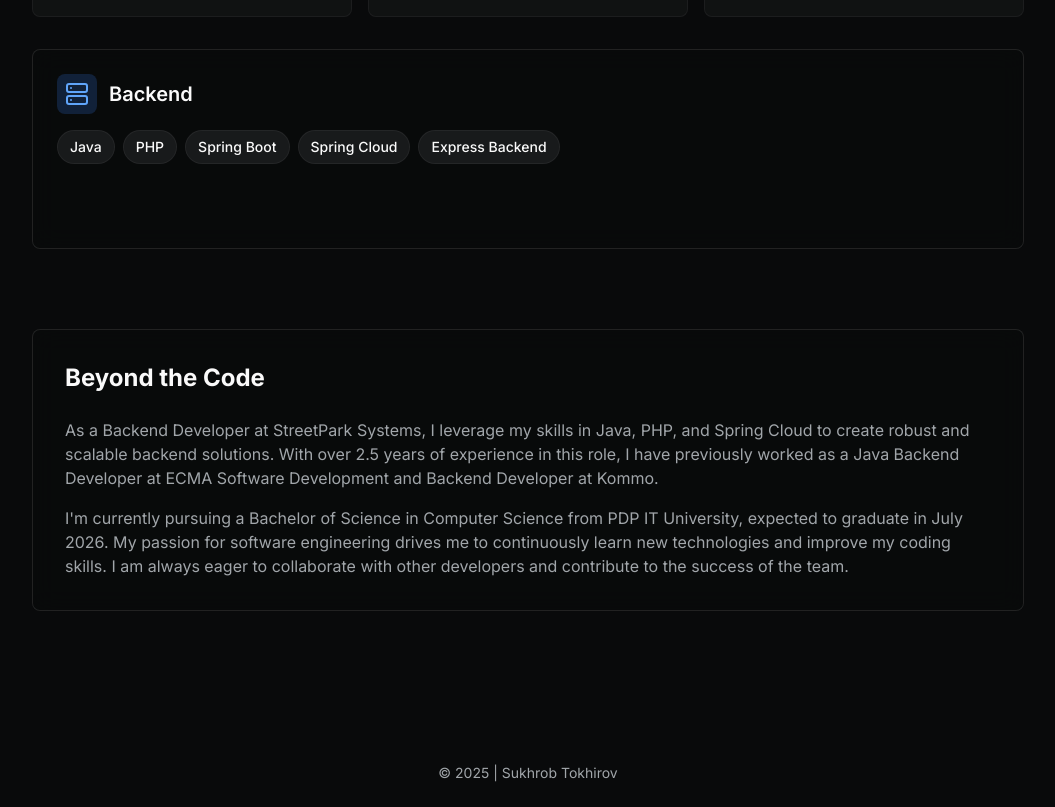
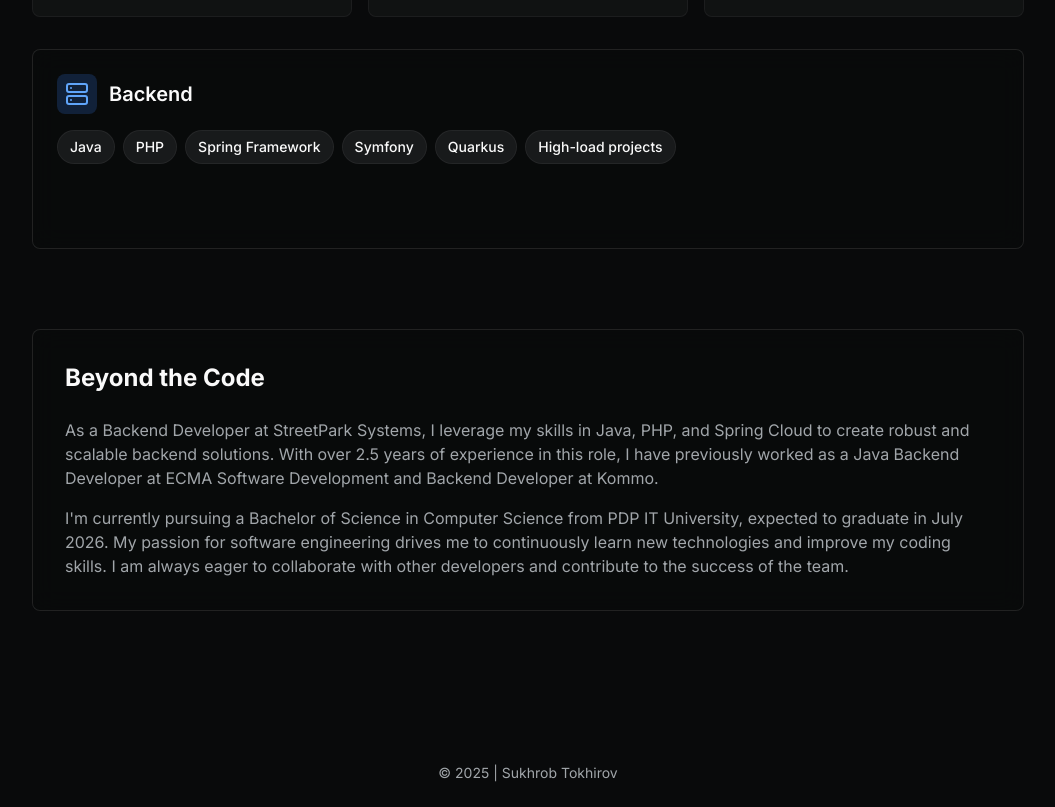
Before and after one commit to minadeveloper7/portfolio-website, a React (Vite) app: page /about in a window 1280 px wide. Shown: the part 2189-2996 px from the top of the page, without its empty margins (112-1167 px from the left). Built offline with nearby package versions, Linux system fonts and the light colour scheme.

Commit message:
Update TechStack.tsx

```diff
--- a/src/components/TechStack.tsx
+++ b/src/components/TechStack.tsx
@@ -20,19 +20,19 @@ const TechStack: React.FC = () => {
     {
       name: 'Backend',
       icon: <Server className="w-6 h-6" />,
-      skills: ['Java', 'PHP', 'Spring Boot', 'Spring Cloud', 'Express Backend'],
+      skills: ['Java', 'PHP', 'Spring Framework', 'Symfony', 'Quarkus', 'High-load projects'],
       color: 'bg-blue-500/20 text-blue-400 border-blue-500/50'
     },
     {
       name: 'Databases',
       icon: <Database className="w-6 h-6" />,
-      skills: ['PostgreSQL', 'SQL', 'Liquibase', 'Database Migrations'],
+      skills: ['PostgreSQL', 'SQL', 'Liquibase', 'Database Migrations', 'MySQL', 'H2', 'Redis', 'MongoDB'],
       color: 'bg-green-500/20 text-green-400 border-green-500/50'
     },
     {
       name: 'DevOps',
       icon: <Workflow className="w-6 h-6" />,
-      skills: ['K8s', 'Grafana', 'Prometheus', 'Nginx', 'Docker'],
+      skills: ['K8s', 'Grafana', 'Prometheus', 'Nginx', 'Docker', 'Apache Kafka'],
       color: 'bg-orange-500/20 text-orange-400 border-orange-500/50'
     },
     {
@@ -44,7 +44,7 @@ const TechStack: React.FC = () => {
     {
       name: 'Architecture',
       icon: <Layers className="w-6 h-6" />,
-      skills: ['Microservices', 'REST APIs', 'WhatsApp Cloud API', 'System Design'],
+      skills: ['Microservices', 'REST APIs', 'System Design', 'Load Balancer'],
       color: 'bg-indigo-500/20 text-indigo-400 border-indigo-500/50'
     },
     {
```
